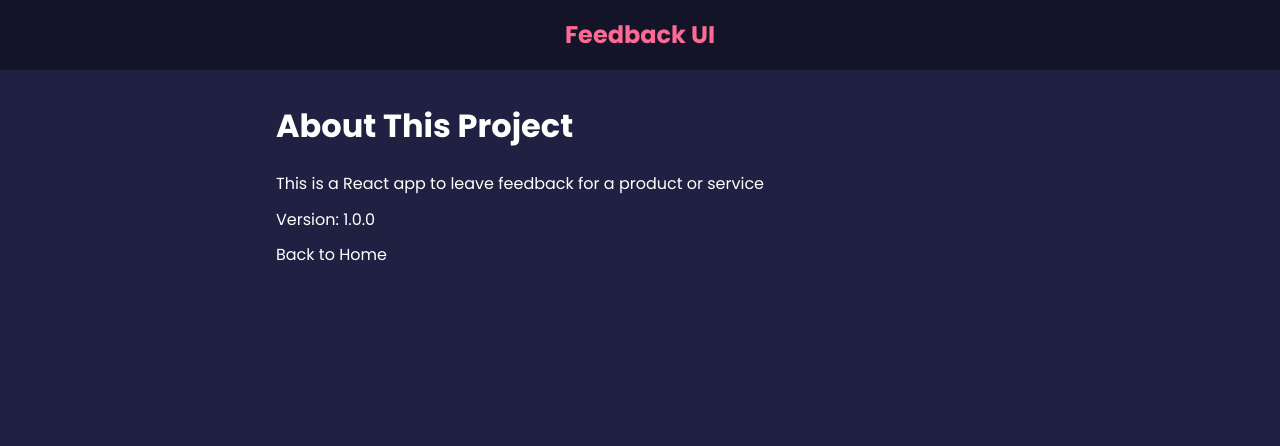
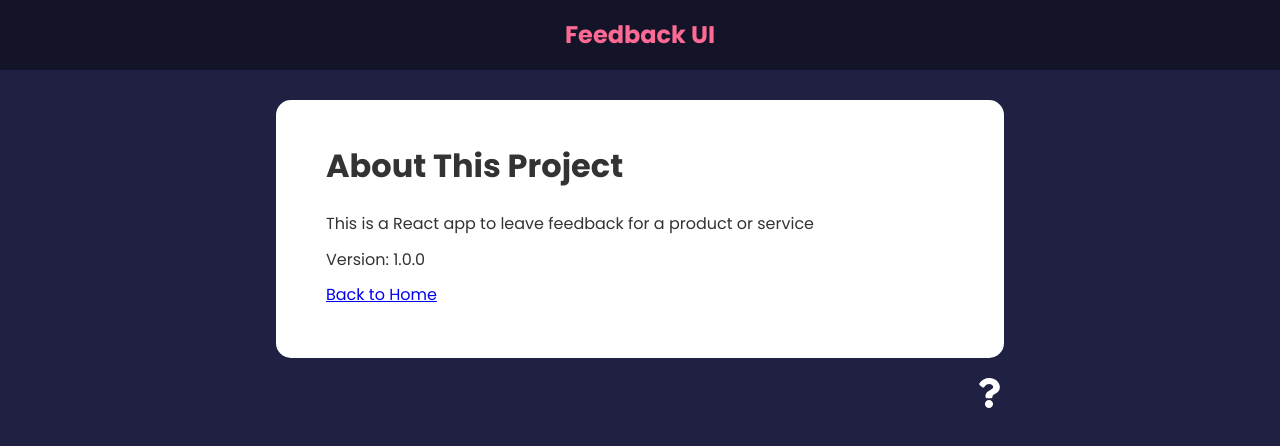
Before and after one commit to starchy-tato/feedback-app, a React (Create React App) app: page /about in a window 1280 px wide. Shown: the top 446 px of the page. Built offline with nearby package versions, Linux system fonts and the light colour scheme.

Commit message:
create link to about page
* add question mark icon

```diff
--- a/src/App.js
+++ b/src/App.js
@@ -5,6 +5,7 @@
 import FeedbackList from "./components/FeedbackList"
 import FeedbackStats from "./components/FeedbackStats"
 import FeedbackForm from "./components/FeedbackForm"
+import AboutIconLink from "./components/AboutIconLink"
 import AboutPage from "./pages/AboutPage"
 
 import FeedbackData from "./data/FeedbackData"
@@ -41,6 +42,8 @@
           </Route>
           <Route path='/about' element={<AboutPage />} />
         </Routes>
+
+        <AboutIconLink />
       </div>
     </Router>
 
--- /dev/null
+++ b/src/components/AboutIconLink.jsx
@@ -0,0 +1,14 @@
+import { FaQuestion } from 'react-icons/fa'
+import { Link } from 'react-router-dom'
+
+function AboutIconLink() {
+  return (
+    <div className='about-link'>
+      <Link to="/about">
+        <FaQuestion size={30} />
+      </Link>
+    </div>
+  )
+}
+
+export default AboutIconLink
--- a/src/pages/AboutPage.jsx
+++ b/src/pages/AboutPage.jsx
@@ -1,15 +1,21 @@
+import { Link } from 'react-router-dom'
 import Card from "../components/shared/Card"
+
 
 function AboutPage() {
   return(
     <div>
-      <div className='about'>
-        <h1>About This Project</h1>
-        <p>This is a React app to leave feedback for a product or service</p>
-        <p>Version: 1.0.0</p>
+      <Card>
+        <div className='about'>
+          <h1>About This Project</h1>
+          <p>This is a React app to leave feedback for a product or service</p>
+          <p>Version: 1.0.0</p>
 
-        <p href='/'>Back to Home</p>
-      </div>
+          <p>
+            <Link to='/'>Back to Home</Link>
+          </p>
+        </div>
+      </Card>
     </div>
   )
 }
```
